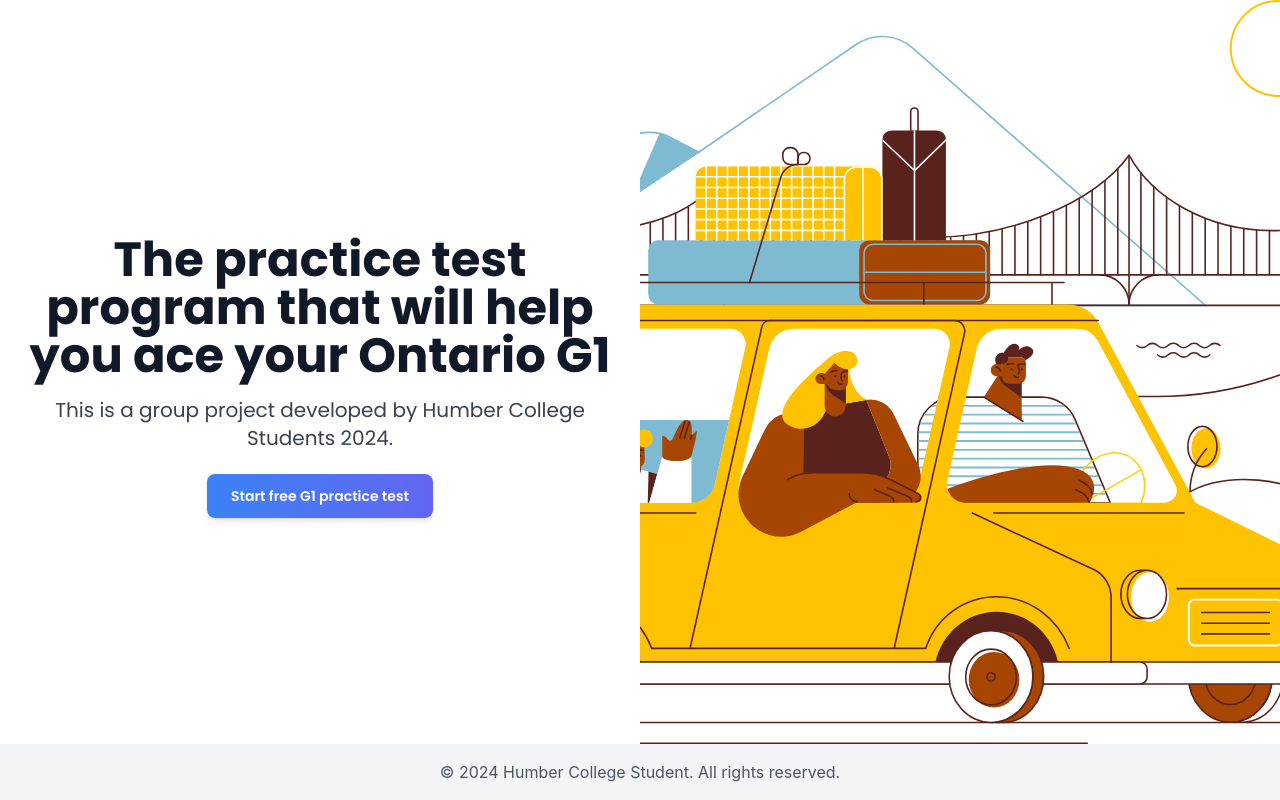
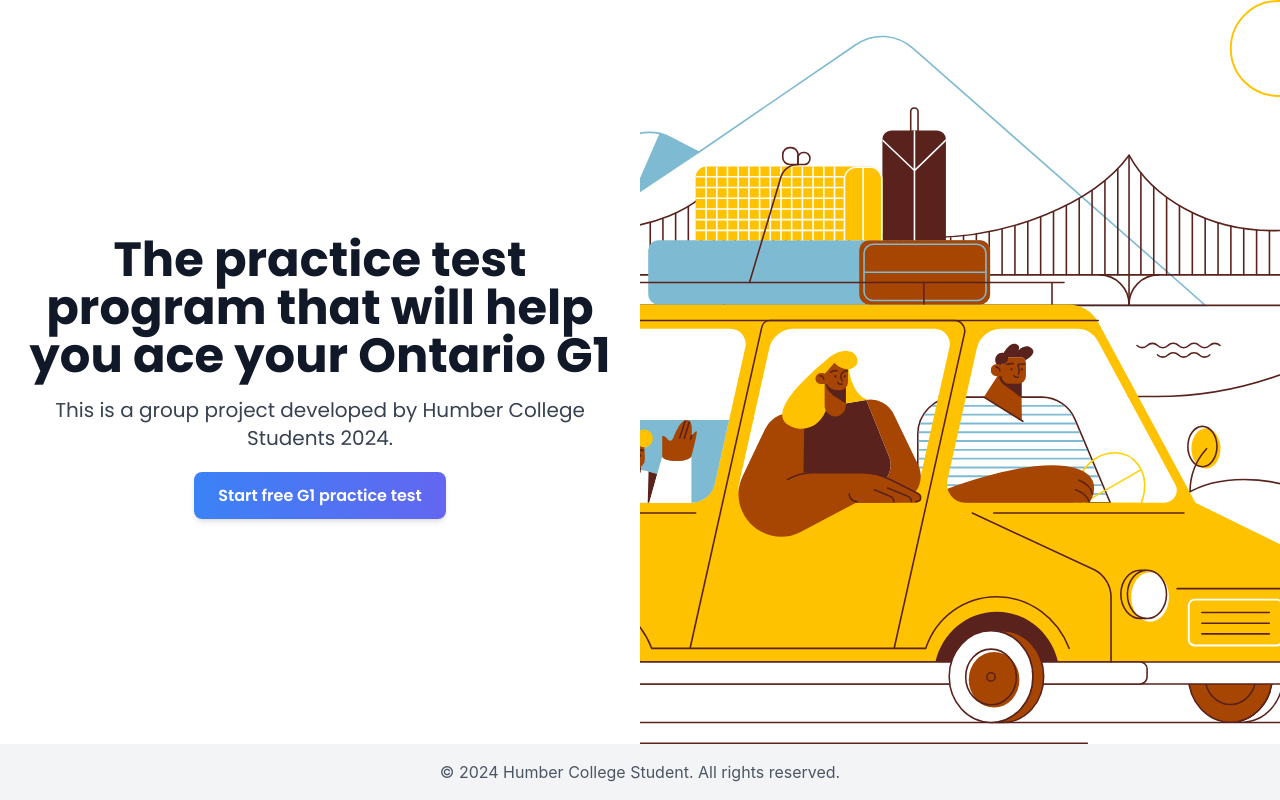
Before and after one commit to lagrandecode/g1, a React (Create React App) app: page / in a window 1280 px wide. Built offline with nearby package versions, Linux system fonts and the light colour scheme.

Commit message:
"commit"

```diff
--- a/src/Home.js
+++ b/src/Home.js
@@ -27,11 +27,12 @@
           <div className="space-y-4 w-full">
     <Link
     to="/quiz"
-              className="text-sm bg-gradient-to-r from-blue-500 to-indigo-500 text-white font-semibold py-3 px-6 rounded-lg hover:from-red-500 hover:to-red-600 shadow-md w-full sm:w-auto text-center"
+    className="text-sm sm:text-base bg-gradient-to-r from-blue-500 to-indigo-500 text-white font-semibold py-2 px-4 sm:py-3 sm:px-6 rounded-lg hover:from-red-500 hover:to-red-600 shadow-md w-full sm:w-auto text-center"
   >
     Start free G1 practice test
   </Link>
     </div>
+
         </div>
 
         {/* Background Image Section */}
```
Lines whose indentation alone changed are shown as unchanged.
